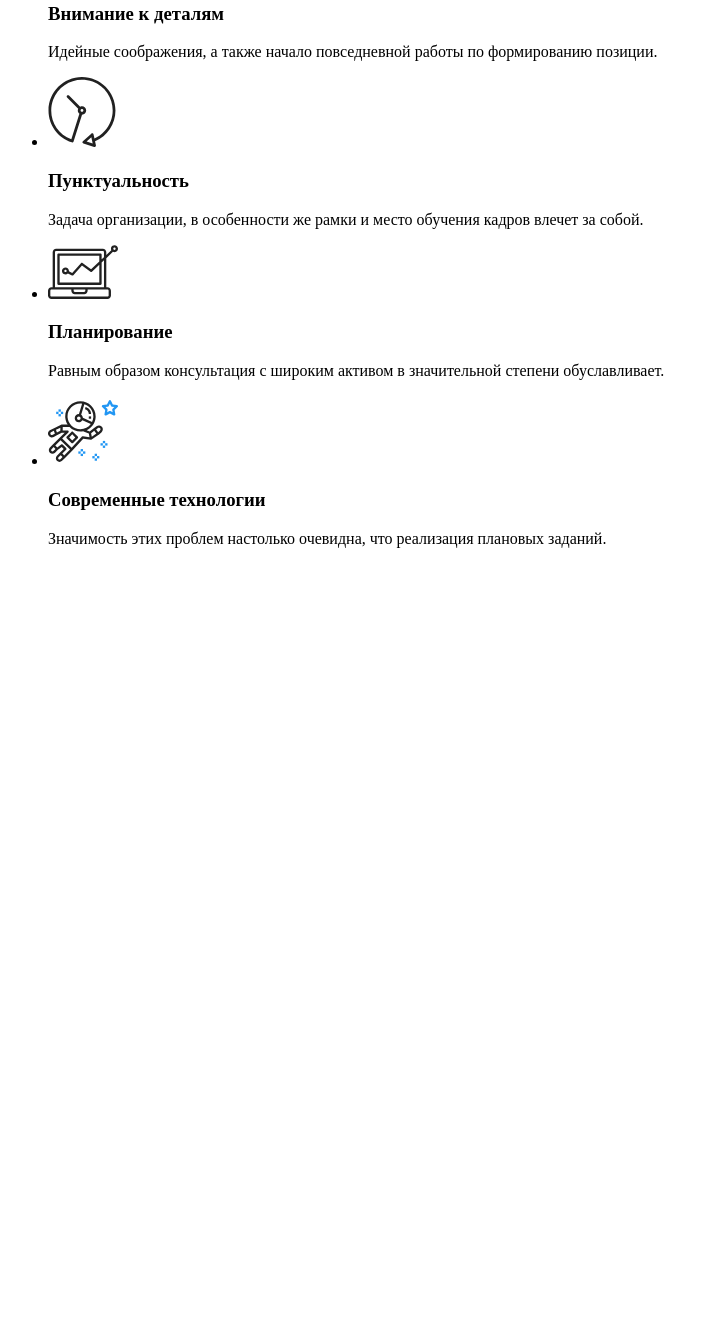
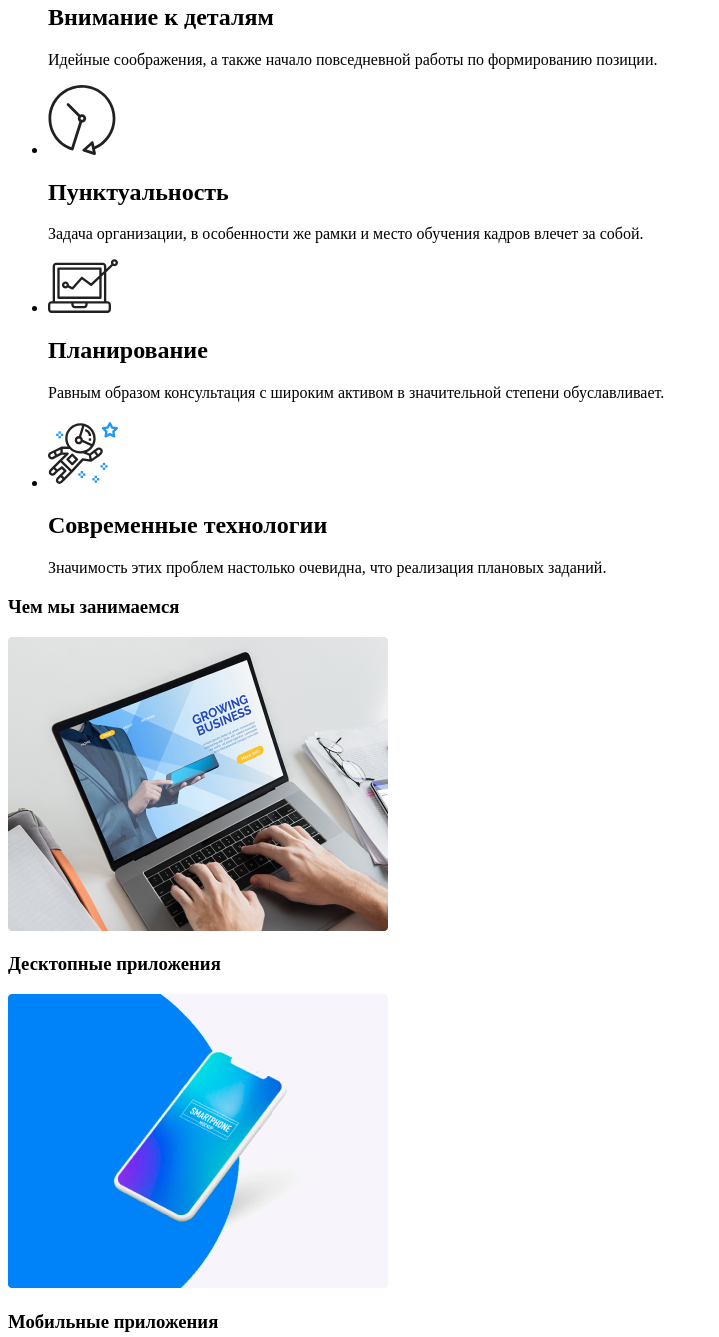
Before and after one commit to Shevchenkoyurij/goit-markup-hw-01, a plain HTML site: page Index.html in a window 1280 px wide. Shown: the part 345-1682 px from the top of the page, without its empty margins (0-719 px from the left). Before the commit the page ends 909 px from the top, so only its background shows below. Drawn offline with Linux system fonts and the light colour scheme.

Commit message:
Чем мы занимаемся

```diff
--- a/Index.html
+++ b/Index.html
@@ -32,7 +32,7 @@
           <img
             src="./images/Vector1.svg"alt="Пиктограма"width="66"height="70"
           />
-          <h3>Внимание к деталям</h3>
+          <h2>Внимание к деталям</h2>
           <p>
             Идейные соображения, а также начало повседневной работы по
             формированию позиции.
@@ -40,7 +40,7 @@
         </li>
         <li>
           <img src="./images/Clock2.svg" alt="Часы" width="68" height="70" />
-          <h3>Пунктуальность</h3>
+          <h2>Пунктуальность</h2>
           <p>
             Задача организации, в особенности же рамки и место обучения кадров
             влечет за собой.
@@ -49,21 +49,37 @@
 
         <li>
           <img src="./images/Komp3.svg" alt="Компютер" width="70" height="54" />
-          <h3>Планирование</h3>
+          <h2>Планирование</h2>
           <p>
             Равным образом консультация с широким активом в значительной степени
-            обуславливает.
-          </p>
+            обуславливает.</p>
           <li>
             <img src="./images/Astronaut3.svg" alt="Астронавт"width="70" height="70"
             />
-            <h3>Современные технологии</h3>
+            <h2>Современные технологии</h2>
             <p>Значимость этих проблем настолько очевидна, что реализация плановых заданий.</p>
-
+      </section>
+  <section>
 
           </li>
         </li>
       </ul>
-    </section>
+      <main>
+        <h3>Чем мы занимаемся</h3>
+        <img src="./images/img1.jpg" alt="Десктопные приложения" width="380"height="294"
+        />
+        <h3>Десктопные приложения</h3>
+        <img src="./images/box2.jpg" alt="Мобильные приложения" width="380" height="294"
+        />
+        <h3>Мобильные приложения</h3>
+        <img src="./images/img3.jpg" alt="Дизайнерские решения" width="380" height="294"
+        />
+        <h3>Дизайнерские решения</h3>
+   </section>
+
+
+
+      </main>
+
   </body>
 </html>
```
Also changed, not shown: images/box2.jpg (added), images/img1.jpg (added), images/img3.jpg (added).
